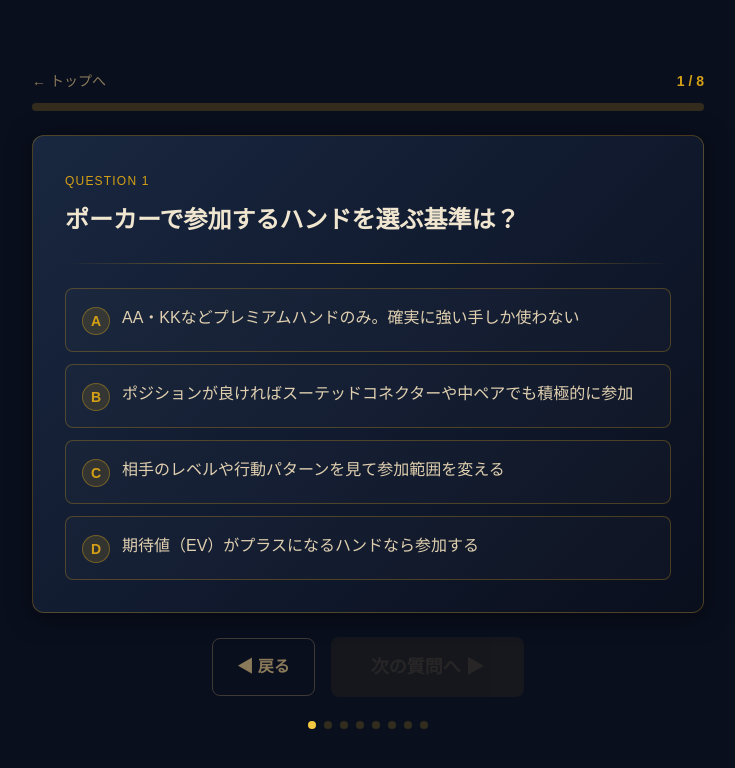
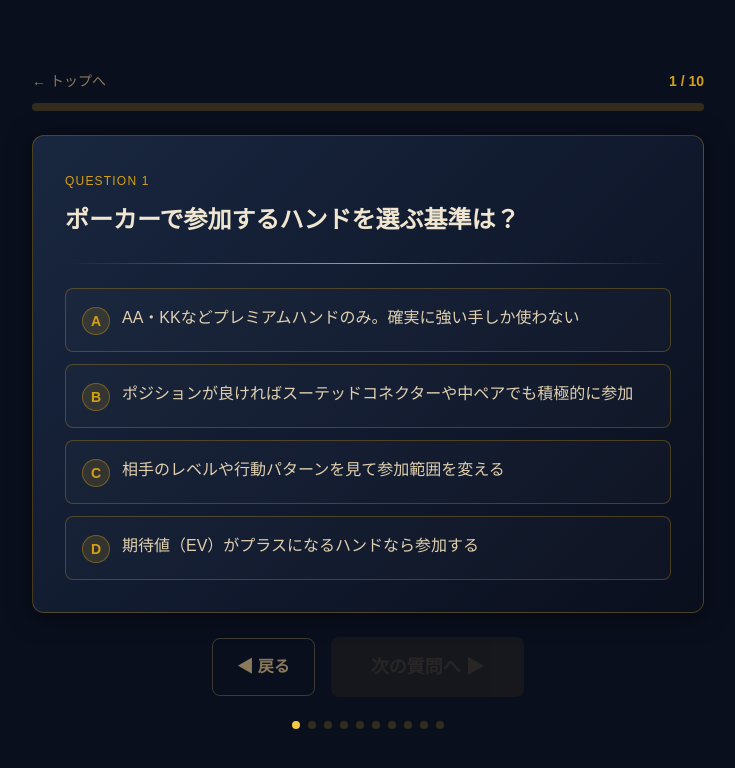
Before and after one commit to kaiamucun/SNGK, a Next.js app: page /quiz in a window 1280 px wide. Shown: the top 768 px of the page, without its empty margins (272-1007 px from the left). Built offline with nearby package versions, Linux system fonts and the light colour scheme.

Commit message:
Add questions 9 and 10 from CSV with warlord scores
CSVの質問9（15BBショートスタック方針）と質問10（UTG JJ vs 3BET判断）を
questions.tsに追加し、各武将のスコアを設定。

Co-Authored-By: Claude Sonnet 4.6 <noreply@anthropic.com>

```diff
--- a/src/data/questions.ts
+++ b/src/data/questions.ts
@@ -209,6 +209,58 @@ export const questions: Question[] = [
       },
     ],
   },
+  {
+    id: 9,
+    text: 'ブラインドが上がってスタックが15BB。まだバブルではないあなたの基本方針はどれ？',
+    options: [
+      {
+        id: 'a',
+        text: 'プレミアムハンドが来るまでフォールドし続ける',
+        scores: { honda: 2, tokugawa: 2, saito: 1 },
+      },
+      {
+        id: 'b',
+        text: 'プッシュ/フォールドチャートに従ってプレイする',
+        scores: { takeda: 2, date: 2, tachibana: 1 },
+      },
+      {
+        id: 'c',
+        text: 'ポジションとスタックを見て積極的にスチールを狙う',
+        scores: { oda: 2, date: 1, sanada: 1, kuroda: 1 },
+      },
+      {
+        id: 'd',
+        text: '全部オールイン！死ぬか生きるか！',
+        scores: { sanada: 2, maeda: 2, shibata: 1 },
+      },
+    ],
+  },
+  {
+    id: 10,
+    text: '入賞までもう少し、残り30BBでUTGでJJが配られた。オープンしたらチップリーダーから3BETが…あなたならどうする？',
+    options: [
+      {
+        id: 'a',
+        text: '入賞したいのでフォールド',
+        scores: { honda: 2, tokugawa: 2, saito: 1 },
+      },
+      {
+        id: 'b',
+        text: '少し悩むが、コールしてフロップを見てチャンスを狙う',
+        scores: { imagawa: 2, mori: 1, toyotomi: 1 },
+      },
+      {
+        id: 'c',
+        text: 'チップリーダーのレンジを見てオールインを検討する',
+        scores: { kuroda: 2, takeda: 1, date: 1, akechi: 1 },
+      },
+      {
+        id: 'd',
+        text: 'とにかくオールインしてダブルアップして優勝あるのみ',
+        scores: { sanada: 2, shibata: 1, uesugi: 1, maeda: 1 },
+      },
+    ],
+  },
 ];
 
 export function calculateResult(answers: string[]): string {
```
